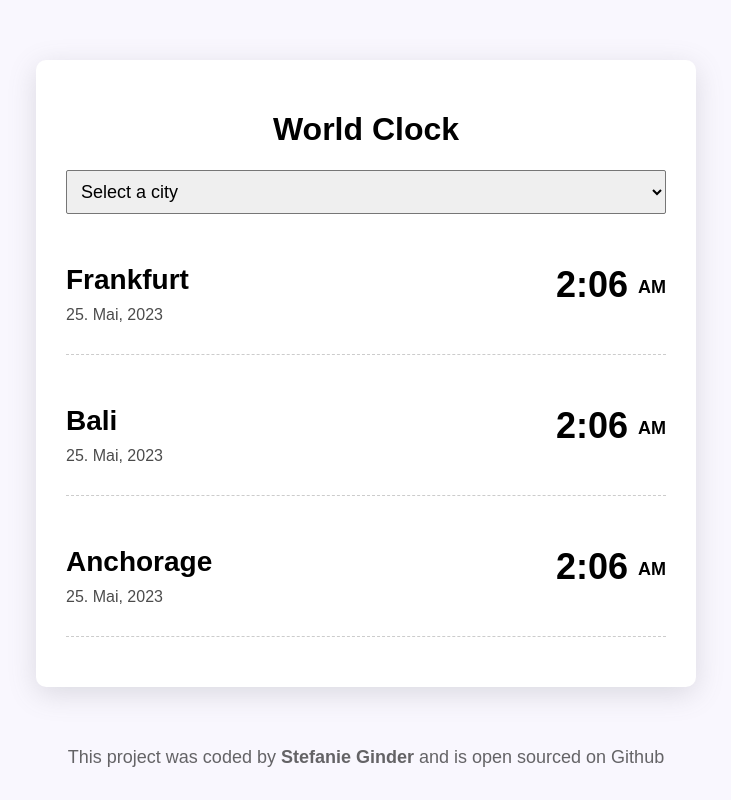
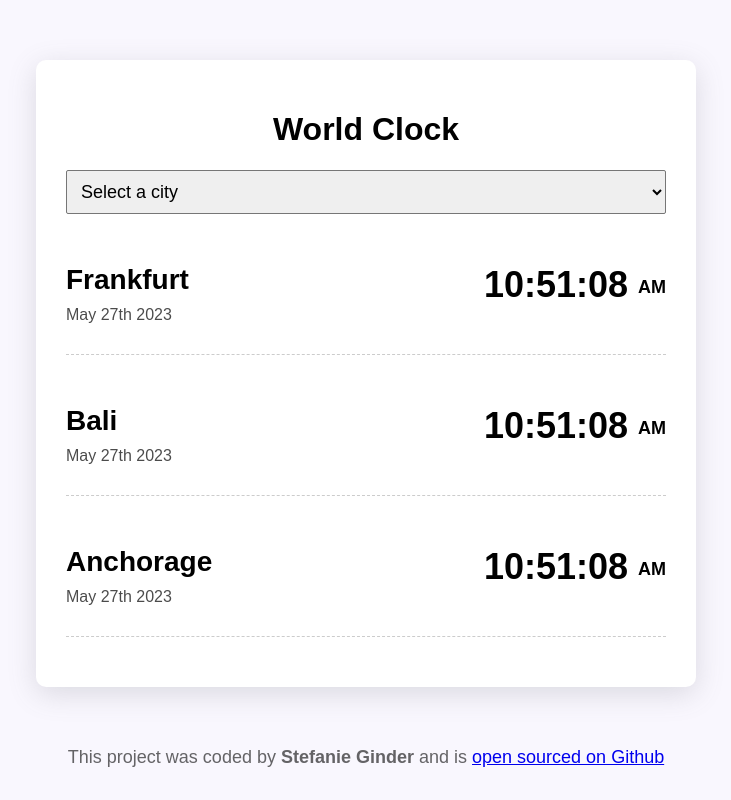
Before and after one commit to Stefmatron/World-Clock, a plain HTML site: page index.html in a window 1280 px wide. Shown: the whole page, without its empty margins (274-1005 px from the left). Drawn offline with nearby package versions, Linux system fonts and the light colour scheme.

Commit message:
created the js file

```diff
--- a/index.html
+++ b/index.html
@@ -18,27 +18,28 @@
         <option  value="Tokyo">Tokyo🇯🇵</option>
         <option  value="Paris">Paris 🇫🇷</option>
       </select>
-     <div class="city">
+     <div class="city" id="FRA">
       <div>
        <h2>Frankfurt</h2>
         <div class="date">25. Mai, 2023</div>
       </div>
-       <div class="time">2:06 <small>AM</small></div>
+       <div class="time">2:06:10 <small>AM</small></div>
      </div>
-      <div class="city">
+      <div class="city" id="BAL">
        <div>
         <h2>Bali</h2>
          <div class="date">25. Mai, 2023</div>
        </div>
-        <div class="time">2:06 <small>AM</small></div>
+        <div class="time">2:06:10 <small>AM</small></div>
       </div>
-       <div class="city">
+       <div class="city" id="ANC">
         <div>
          <h2>Anchorage</h2>
           <div class="date">25. Mai, 2023</div>
         </div>
-         <div class="time">2:06 <small>AM</small></div>
+         <div class="time">2:06:10 <small>AM</small></div>
       </div>
     </div>
-  <footer> This project was coded by <strong> Stefanie Ginder </strong> and is open sourced on Github</footer>
+  <footer> This project was coded by <strong> Stefanie Ginder </strong> and is <a href="https://github.com/Stefmatron/World-Clock.git" target="_blank"> open sourced on Github</a> </footer>
+  <script src="./javascript/index.js"></script>
 </body>
--- a/javascript/index.js
+++ b/javascript/index.js
@@ -0,0 +1,40 @@
+
+
+function updateFrankfurt() {
+let frankfurtElement = document.querySelector("#FRA");
+let frankfurtDate = frankfurtElement.querySelector(".date");
+let frankfurtTime = frankfurtElement.querySelector(".time");
+let frankfurtData = moment();
+
+frankfurtDate.innerHTML = frankfurtData.format("MMMM Do YYYY");
+frankfurtTime.innerHTML = frankfurtData.format("h:mm:ss [<small>]A[<small>]");
+}
+
+function updateBali() {
+let BaliElement = document.querySelector("#BAL");
+let BaliDate = BaliElement.querySelector(".date");
+let BaliTime = BaliElement.querySelector(".time");
+let BaliData = moment();
+
+BaliDate.innerHTML = BaliData.format("MMMM Do YYYY");
+BaliTime.innerHTML = BaliData.format("h:mm:ss [<small>]A[<small>]");
+}
+
+function updateAnchorage() {
+let AnchorageElement = document.querySelector("#ANC");
+let AnchorageDate = AnchorageElement.querySelector(".date");
+let AnchorageTime = AnchorageElement.querySelector(".time");
+let AnchorageData = moment();
+
+AnchorageDate.innerHTML = AnchorageData.format("MMMM Do YYYY");
+AnchorageTime.innerHTML = AnchorageData.format("h:mm:ss [<small>]A[<small>]");
+}
+
+updateFrankfurt();
+setInterval(updateFrankfurt, 1000);
+
+updateBali();
+setInterval(updateBali, 1000);
+
+updateAnchorage();
+setInterval(updateAnchorage, 1000);
```
